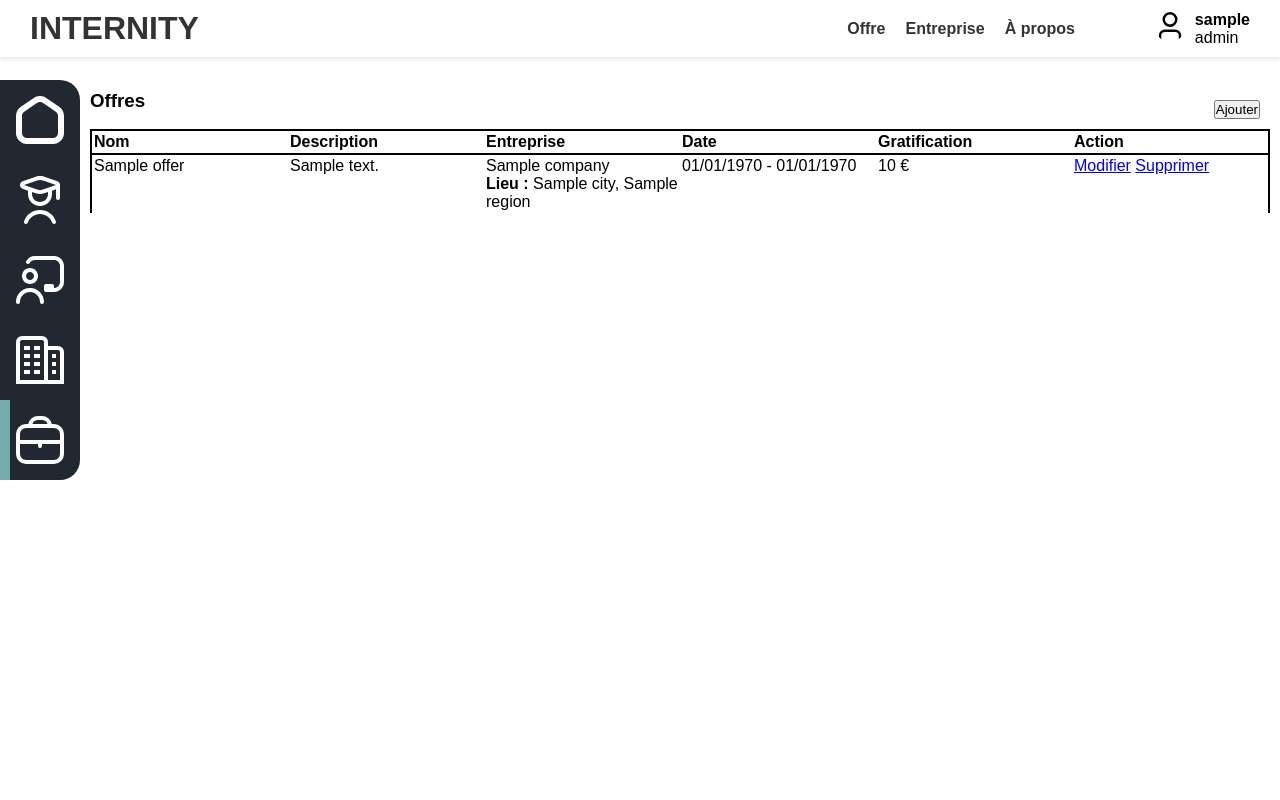
After one commit to mxriine/Internity, a PHP site: page /vues/dashboard/Offers.php in a window 1280 px wide. The commit adds this page. Run offline with PHP 8.4, Linux system fonts and the light colour scheme; the visitor is signed in with stand-in values (Sample User, id 1); tables that the repository leaves empty or names only in its code hold one stand-in row (values such as "Sample post").

```diff
--- a/src/Controllers/Offer.php
+++ b/src/Controllers/Offer.php
@@ -1,12 +1,9 @@
 <?php
 require_once(__DIR__ . '/../Core/DataBase.php');
+require_once(__DIR__ . '/../Controllers/Login.php');
 require_once(__DIR__ . '/../Models/Offer.php');
 
 use Models\Offer;
-
-ini_set('display_errors', 1);
-ini_set('display_startup_errors', 1);
-error_reporting(E_ALL);
 
 $offerModel = new Offer($conn);
 
@@ -66,7 +63,7 @@ if ($_SERVER['REQUEST_METHOD'] === 'POST') {
 // =========================================
 // SECTION 2 : Pagination des offres (/Discover.php)
 // =========================================
-if ($current_file === 'Discover.php') {
+if (in_array($current_file, ['Discover.php', 'Offers.php'])) {
     $elements_par_page = 9;
     $page_actuelle = isset($_GET['page']) ? max(1, (int) $_GET['page']) : 1;
     $offset = ($page_actuelle - 1) * $elements_par_page;
@@ -74,6 +71,8 @@ if ($current_file === 'Discover.php') {
     $offers = $offerModel->getPaginatedOffers($elements_par_page, $offset);
     $total_offers = $offerModel->getTotalOffersCount();
     $total_pages = ceil($total_offers / $elements_par_page);
+
+    $offerss = $offerModel->getAllOffers();
 }
 
 // =========================================
--- a/vues/create/Offer.php
+++ b/vues/create/Offer.php
@@ -24,6 +24,10 @@ require_once('../../src/Controllers/CheckAuth.php');
     <main>
         <!-- Formulaire pour créer une offre -->
         <div class="create-offer-container">
+            <a href="#" class="back" onclick="history.back(); return false;">
+                <img src="/assets/icons/arrow.svg" alt="Retour">
+                Retour
+            </a>
             <h1>Créer une nouvelle offre</h1>
             <form action="../../src/Controllers/Offer.php" method="POST" class="create-offer-form">
                 <!-- Titre de l'offre -->
--- a/vues/dashboard/home.php
+++ b/vues/dashboard/Home.php
@@ -19,13 +19,9 @@ require_once('../../src/Controllers/CheckAuth.php');
 
 <body>
     <!-- Barre de navigation -->
-    <?php include '../Navbar.php'; ?>
-
-
+    <?php include '../include/Navbar.php'; ?>
 
     <?php include 'includes/menu.php'; ?>
-
-
 
     <main>
 
--- /dev/null
+++ b/vues/dashboard/Offers.php
@@ -0,0 +1,117 @@
+<!-- FORMULAIRE EN PHP -->
+<?php
+require_once('../../src/Controllers/Login.php');
+require_once('../../src/Controllers/CheckAuth.php');
+require_once('../../src/Controllers/Offer.php');
+?>
+
+<!doctype html>
+<html lang="fr">
+
+<head>
+    <title>Internity - Discover</title>
+    <meta charset="UTF-8">
+    <meta name="description" content="Internity - Le meilleur de l'Internet">
+    <meta name="author" content="Internity">
+    <link rel="stylesheet" href="/assets/css/styles.css">
+    <link rel="stylesheet" href="/assets/css/dashboard/style.css">
+    <link rel="stylesheet" href="/assets/css/dashboard/list.css">
+    <link rel="stylesheet" href="https://cdnjs.cloudflare.com/ajax/libs/font-awesome/6.0.0-beta3/css/all.min.css">
+</head>
+
+<body>
+    <!-- Barre de navigation -->
+    <?php include '../include/Navbar.php'; ?>
+
+    <?php include 'includes/menu.php'; ?>
+
+    <main>
+        <h3>Offres</h3>
+
+        <div class="options">
+            <a href="../create/Offer.php"><button>Ajouter</button></a>
+        </div>
+
+        <div class="container">
+            <div class="name">
+                <h4>Nom</h4>
+            </div>
+
+            <div class="name">
+                <h4>Description</h4>
+            </div>
+
+            <div class="name">
+                <h4>Entreprise</h4>
+            </div>
+
+            <div class="name">
+                <h4>Date</h4>
+            </div>
+
+            <div class="name">
+                <h4>Gratification</h4>
+            </div>
+
+            <div class="action">
+                <h4>Action</h4>
+            </div>
+        </div>
+
+        <?php foreach ($offerss as $offer): ?>
+            <?php
+            // On récupère les détails de l'entreprise liée à l'OFFRE (pas par company_id, mais par offer_id ici)
+            $companyDetails = $offerModel->getOffersCompanies($offer['offer_id']);
+            ?>
+            <div class="container">
+
+                <div class="name">
+                    <p><?= htmlspecialchars($offer['offer_title']) ?></p>
+                </div>
+
+                <div class="desc">
+                    <p><?= htmlspecialchars($offer['offer_desc']) ?></p>
+                </div>
+
+                <div class="company">
+                    <p><?= htmlspecialchars($companyDetails['company_name']) ?></p>
+                    <p><strong>Lieu :</strong> <?= htmlspecialchars($companyDetails['city']) ?>,
+                        <?= htmlspecialchars($companyDetails['region']) ?>
+                    </p>
+                </div>
+
+                <div class="date">
+                    <p><?= date('d/m/Y', strtotime($offer['offer_start'])) ?> -
+                        <?= date('d/m/Y', strtotime($offer['offer_end'])) ?>
+                    </p>
+                </div>
+
+                <div class="salaire">
+                    <p><?= htmlspecialchars($offer['offer_salary']) ?> €</p>
+                </div>
+
+                <div class="action">
+                    <a href="/vues/update/Offer.php?offer_id=<?= $offer['offer_id'] ?>" class="update">Modifier</a>
+                    <a href="/vues/delete/Offer.php?offer_id=<?= $offer['offer_id'] ?>" class="delete">Supprimer</a>
+                </div>
+
+            </div>
+        <?php endforeach; ?>
+
+    </main>
+
+</body>
+
+<style>
+    .dashboard-menu>ul>li:nth-child(5)::before {
+        content: "";
+        position: absolute;
+        left: 0;
+        top: 0;
+        bottom: 0;
+        width: var(--widthslect);
+        background-color: var(--CpBlue);
+    }
+</style>
+
+</html>
--- a/vues/dashboard/includes/menu.php
+++ b/vues/dashboard/includes/menu.php
@@ -1,9 +1,9 @@
 <nav class="dashboard-menu">
     <ul>
-        <li><a href="/vues/dashboard/home.php"><img src="../../assets/icons/dashboard/home.svg"><span>Home</span></a></li>
-        <li><a href="/vues/dashboard/etudiants.php"><img src="../../assets/icons/dashboard/etudiant.svg"><span>Etudiants</span></a></li>
-        <li><a href="/vues/dashboard/pilotes.php"><img src="../../assets/icons/dashboard/pilote.svg"><span>Pilotes</span></a></li>
-        <li><a href="/vues/dashboard/entreprises.php"><img src="../../assets/icons/dashboard/entreprise.svg"><span>Entreprises</span></a></li>
-        <li><a href="/vues/dashboard/stages.php"><img src="../../assets/icons/dashboard/stage.svg"><span>Stages</span></a></li>
+        <li><a href="/vues/dashboard/Home.php"><img src="../../assets/icons/dashboard/home.svg"><span>Home</span></a></li>
+        <li><a href="/vues/dashboard/Students.php"><img src="../../assets/icons/dashboard/etudiant.svg"><span>Etudiants</span></a></li>
+        <li><a href="/vues/dashboard/Pilotes.php"><img src="../../assets/icons/dashboard/pilote.svg"><span>Pilotes</span></a></li>
+        <li><a href="/vues/dashboard/Companies.php"><img src="../../assets/icons/dashboard/entreprise.svg"><span>Entreprises</span></a></li>
+        <li><a href="/vues/dashboard/Offers.php"><img src="../../assets/icons/dashboard/stage.svg"><span>Offres</span></a></li>
     </ul>
 </nav>
--- a/vues/include/Navbar.php
+++ b/vues/include/Navbar.php
@@ -6,7 +6,7 @@ $surname = $_SESSION['name'] ?? '';
 
 // Déterminer le contenu de la navbar en fonction du rôle et définir le lien correspondant
 if ($role === 'admin' || $role === 'pilote') {
-    $navbar = '<a href="Dashboard.php">Dashboard</a>';
+    $navbar = '<a href="dashboard/Home.php">Dashboard</a>';
 } else {
     $navbar = '<a href="Profil.php">Mon compte</a>';
 }
```
Also changed, not shown: assets/css/manage/offer.css (+21 -0 lines), vues/dashboard/Companies.php (renamed from vues/dashboard/pilotes.php, +6 -34 lines), vues/dashboard/Pilotes.php (renamed from vues/dashboard/etudiants.php, +8 -18 lines), vues/dashboard/Student.php (renamed from vues/dashboard/stages.php, +37 -10 lines), vues/dashboard/entreprises.php (deleted, +0 -79 lines), vues/update/Offer.php (renamed from vues/modify/Offer.php, +22 -15 lines), vues/update/Companies.php (renamed from vues/modify/Companies.php), vues/update/User.php (renamed from vues/modify/User.php).
